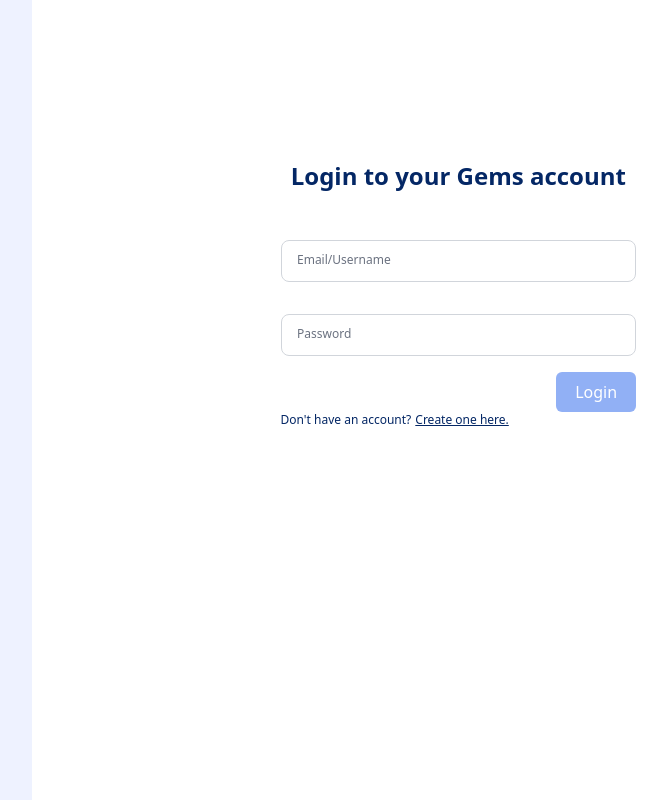
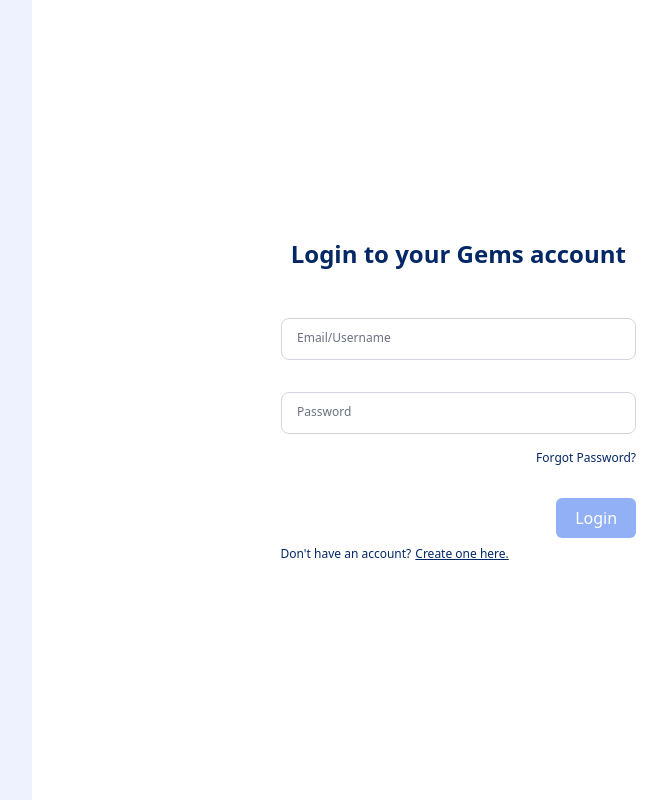
Before and after one commit to udasitharani/gems, a Next.js app in the folder web/: page /login in a window 1280 px wide. Shown: the whole page, without its empty margins (395-1062 px from the left). Built offline with nearby package versions, Linux system fonts and the light colour scheme.

Commit message:
layout fixes

```diff
--- a/web/components/authenticationLayout.tsx
+++ b/web/components/authenticationLayout.tsx
@@ -35,7 +35,7 @@
           </p>
         </section>
       </aside>
-      {children}
+      <div className="flex-1 flex justify-center items-center">{children}</div>
     </main>
   );
 };
--- a/web/pages/login.tsx
+++ b/web/pages/login.tsx
@@ -22,7 +22,7 @@
 
   return (
     <AuthenticationLayout>
-      <section className="flex-1 px-8 sm:px-16 md:px-40 py-16 md:py-40">
+      <section className="flex-1 px-8 sm:px-16 md:px-40 py-16 md:py-0">
         <header className="mb-8 text-center text-2xl text-darkBlue font-semibold opacity-0 animate-jumpUp">
           Login to your Gems account
         </header>
@@ -52,6 +52,9 @@
             type="password"
             setValue={setPassword}
           />
+          <p className="w-max ml-auto mb-8 text-xs text-darkBlue opacity-0 animate-jumpUp">
+            Forgot Password?
+          </p>
           <StateButton
             wrapperClassNames="opacity-0 animate-jumpUp"
             classNames="block ml-auto"
@@ -72,7 +75,7 @@
               });
             }}
           />
-          <p className="text-xs text-darkBlue opacity-0 animate-jumpUp">
+          <p className="mt-2 text-xs text-darkBlue opacity-0 animate-jumpUp">
             Don't have an account?
             <Link href="/signup">
               <a className="ml-1 underline">Create one here.</a>
--- a/web/pages/signup.tsx
+++ b/web/pages/signup.tsx
@@ -24,7 +24,7 @@
 
   return (
     <AuthenticationLayout>
-      <section className="flex-1 px-8 sm:px-16 md:px-40 py-16 md:py-40">
+      <section className="flex-1 px-8 sm:px-16 md:px-40 py-16 md:py-0">
         <header className="mb-8 text-center text-2xl text-darkBlue font-semibold opacity-0 animate-jumpUp">
           Create Your Gems Account
         </header>
@@ -103,7 +103,7 @@
               });
             }}
           />
-          <p className="text-xs text-darkBlue opacity-0 animate-jumpUp">
+          <p className="mt-2 text-xs text-darkBlue opacity-0 animate-jumpUp">
             Already have an account?
             <Link href="/login">
               <a className="ml-1 underline">Login here.</a>
--- a/web/tailwind.config.js
+++ b/web/tailwind.config.js
@@ -3,6 +3,9 @@
   darkMode: false, // or 'media' or 'class'
   theme: {
     extend: {
+      fontSize: {
+        "2xs": "0.625rem",
+      },
       colors: {
         darkBlue: "#042765",
       },
```
